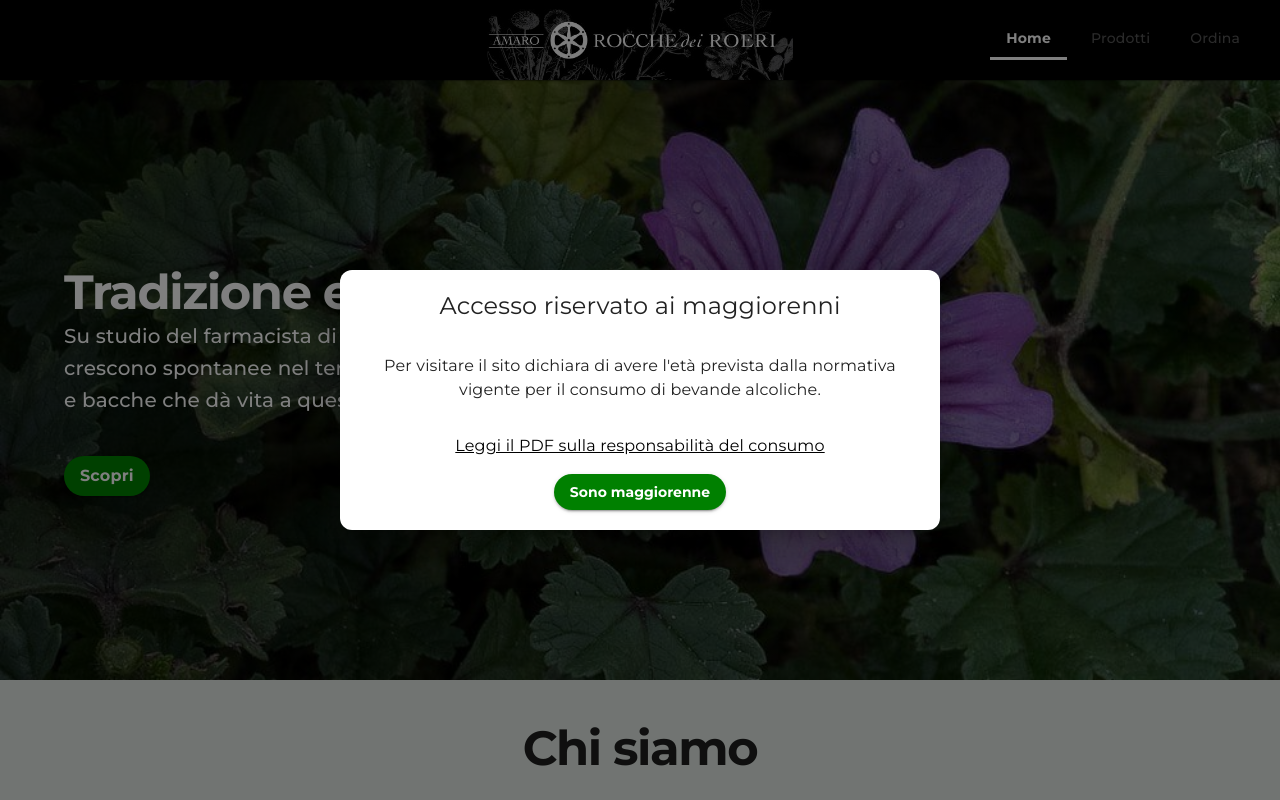
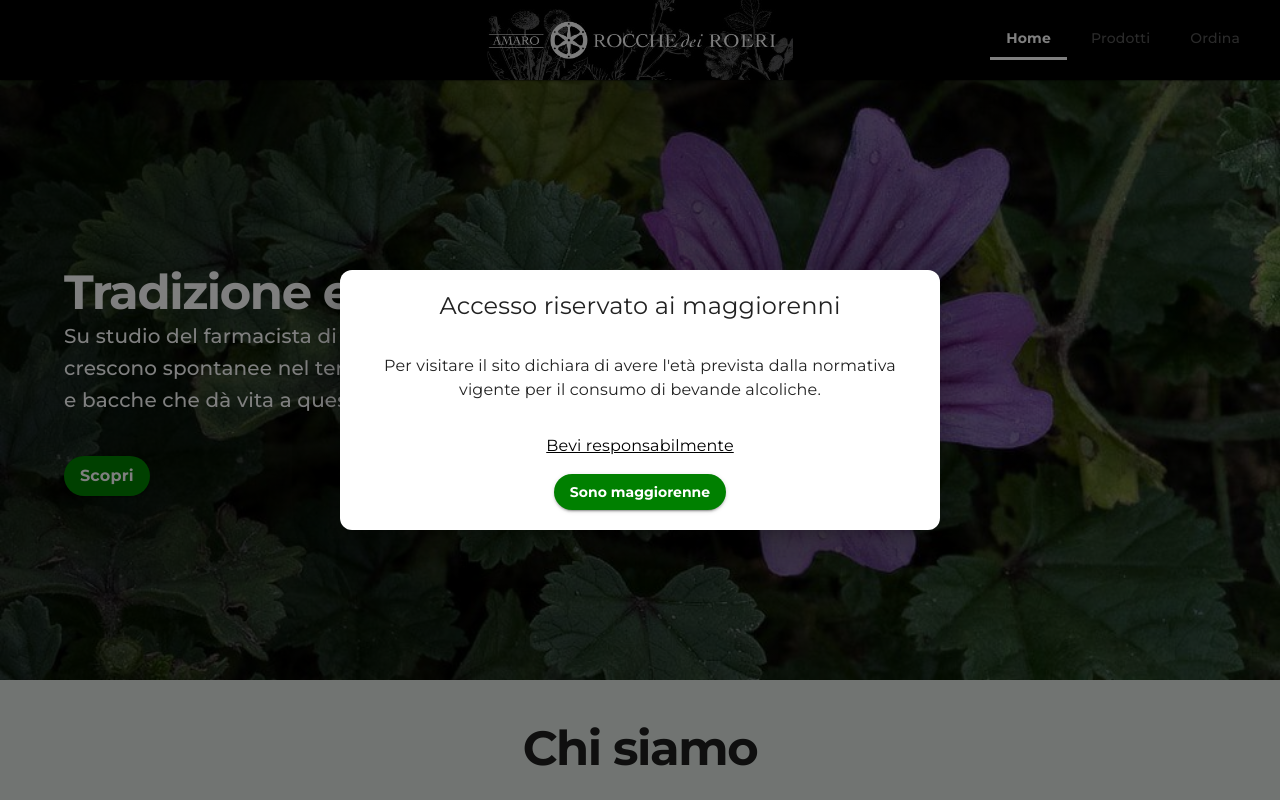
Before and after one commit to lucacasty/rocche-dei-roeri, a React (Vite) app: page / in a window 1280 px wide. Shown: the top 800 px of the page. Built offline with nearby package versions, Linux system fonts and the light colour scheme.

Commit message:
Adding pdf link on discalimer section

```diff
--- a/src/components/ui/AgeVerificationDialog.jsx
+++ b/src/components/ui/AgeVerificationDialog.jsx
@@ -104,7 +104,7 @@ export default function AgeVerificationDialog(){
 
         <Typography sx={{ mb: 2 }}>
             <a href="/bevi_responsabilmente.pdf" target="_blank" rel="noreferrer" style={{ color: "#000", textDecoration: 'underline' }}>
-                Leggi il PDF sulla responsabilità del consumo
+                Bevi responsabilmente
             </a>
         </Typography>
 
--- a/src/sections/Disclaimer/DisclaimerSection.jsx
+++ b/src/sections/Disclaimer/DisclaimerSection.jsx
@@ -72,6 +72,11 @@ export default function DisclaimerSection() {
             Vietato ai minori di 18 anni e in gravidanza
 
             </Typography>
+            <Typography sx={{ mb: 2 }} align="center">
+            <a href="/bevi_responsabilmente.pdf" target="_blank" rel="noreferrer" style={{ color: "#000", textDecoration: 'underline' }}>
+                Bevi responsabilmente
+            </a>
+        </Typography>
         </Container>
     </Box>
   );
```
